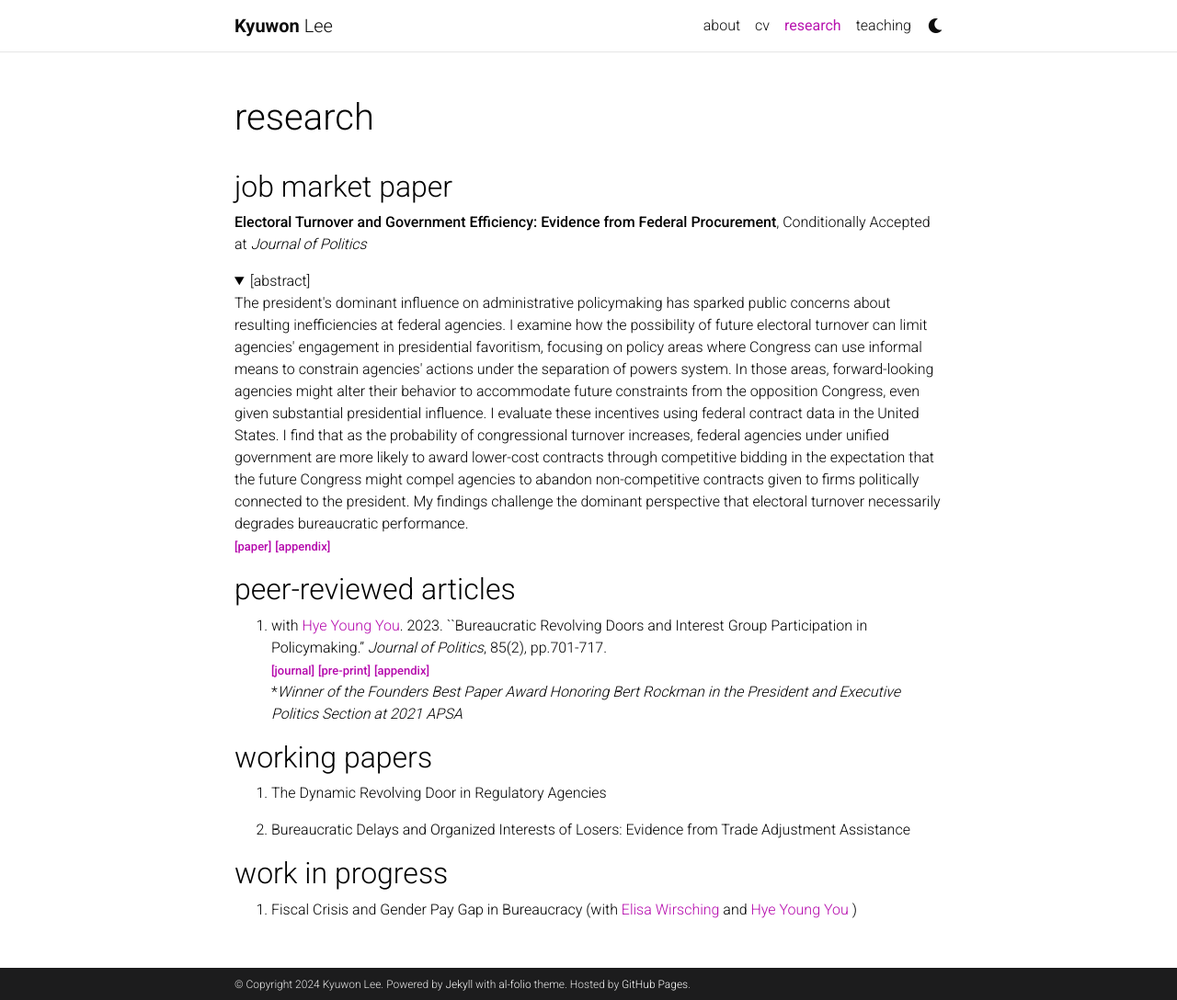
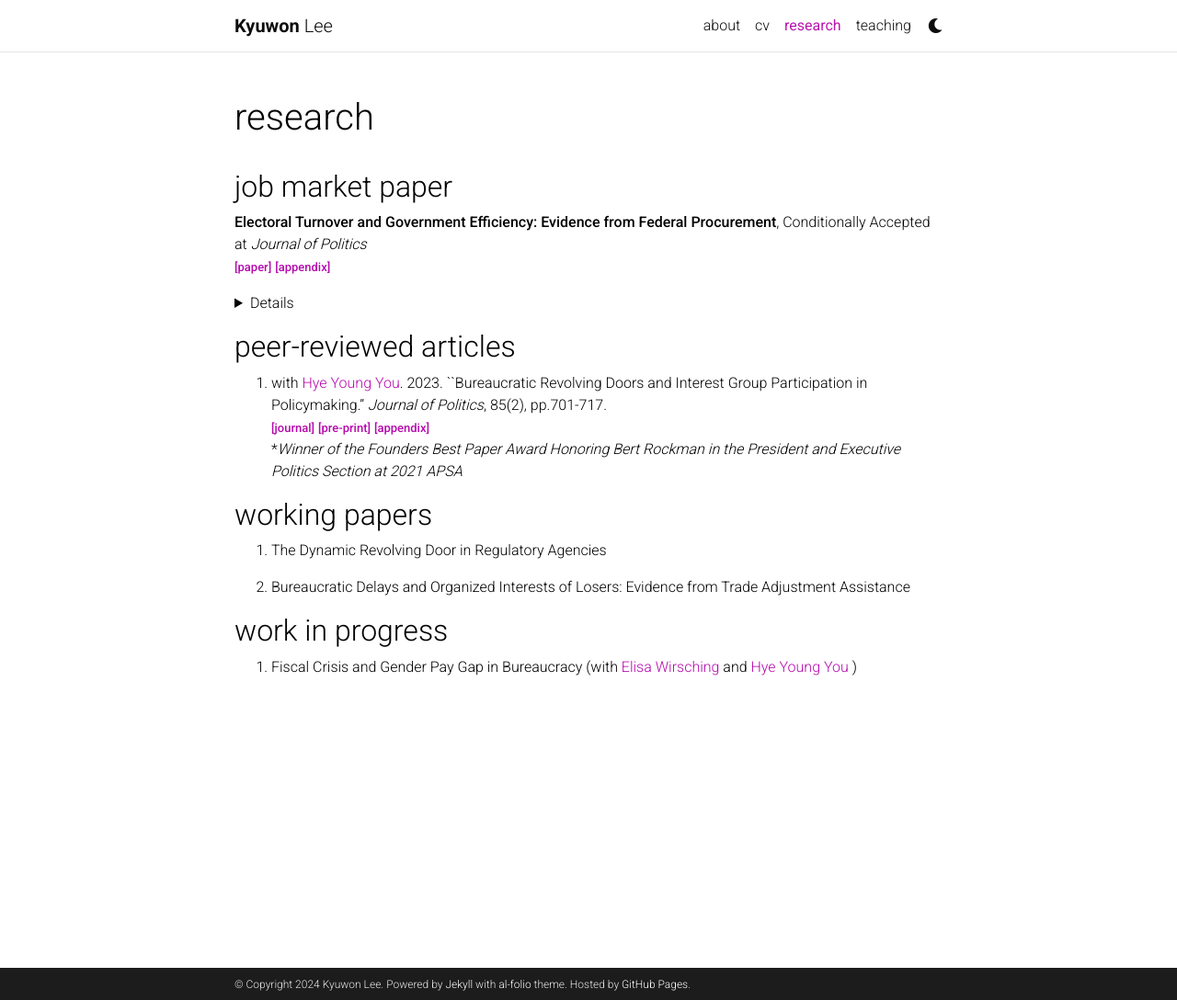
Before and after one commit to kyuwon-lee/kyuwon-lee.github.io, a Jekyll site: the page built from _pages/Research.md, in a window 1280 px wide and 1088 px high. Shown: the whole window at 92% size. Built offline with Jekyll 4.4.1, drawn with Linux system fonts in a browser that asks for light colours; comment, search, counter and statistics services are not loaded; a style sheet for code colours, icons or effects is not loaded; part of the change alters nothing that is shown.

Commit message:
Update Research.md

```diff
--- a/_pages/Research.md
+++ b/_pages/Research.md
@@ -7,11 +7,10 @@ nav: true
 ---
 ## job market paper
 **Electoral Turnover and Government Efficiency: Evidence from Federal Procurement**, Conditionally Accepted at _Journal of Politics_
-<details open>
-  <summary>[abstract]</summary>
+**<a href='https://kyuwon-lee.github.io/research/jop_revision.pdf'><font size="2"> [paper]</font></a>**   **<a href='https://kyuwon-lee.github.io/research/appendix_v20.pdf'><font size="2"> [appendix]</font></a>**  <details >
+  **<summary>[abstract]</summary>**
   The president's dominant influence on administrative policymaking has sparked public concerns about resulting inefficiencies at federal agencies. I examine how the possibility of future electoral turnover can limit agencies' engagement in presidential favoritism, focusing on policy areas where Congress can use informal means to constrain agencies' actions under the separation of powers system. In those areas, forward-looking agencies might alter their behavior to accommodate future constraints from the opposition Congress, even given substantial presidential influence. I evaluate these incentives using federal contract data in the United States. I find that as the probability of congressional turnover increases, federal agencies under unified government are more likely to award lower-cost contracts through competitive bidding in the expectation that the future Congress might compel agencies to abandon non-competitive contracts given to firms politically connected to the president. My findings challenge the dominant perspective that electoral turnover necessarily degrades bureaucratic performance.
 </details>
-**<a href='https://kyuwon-lee.github.io/research/jop_revision.pdf'><font size="2"> [paper]</font></a>**   **<a href='https://kyuwon-lee.github.io/research/appendix_v20.pdf'><font size="2"> [appendix]</font></a>**
 
 ## peer-reviewed articles
 1. with <a href='https://hyeyoungyou.com'>Hye Young You</a>. 2023. ``Bureaucratic Revolving Doors and Interest Group Participation in Policymaking.'' _Journal of Politics_, 85(2), pp.701-717.
```
